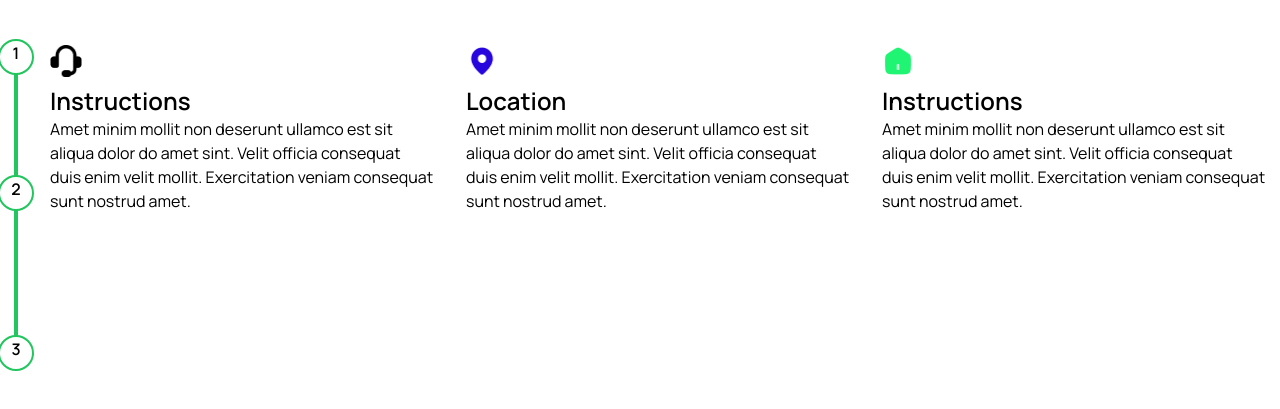
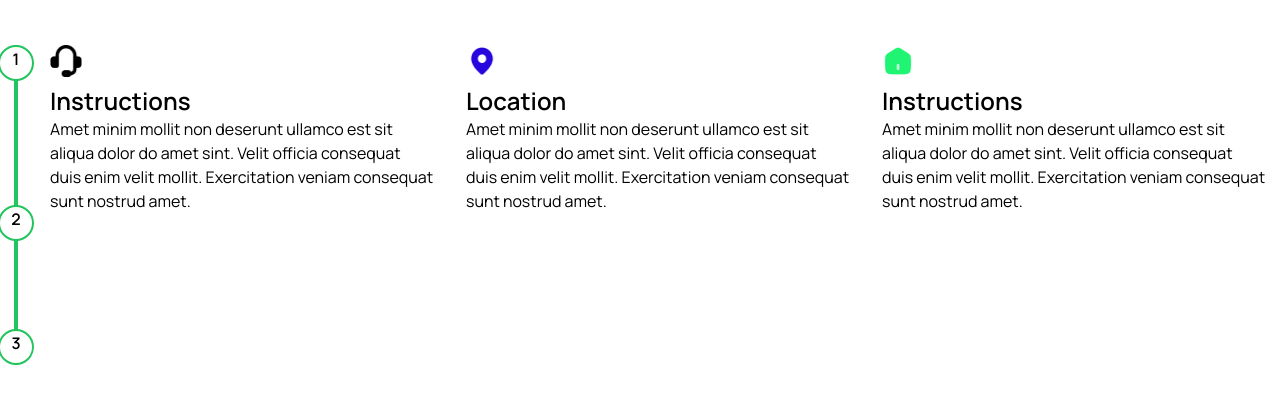
Before and after one commit to saddam-khan-dev/Figma-Design-Tailwind, a website built with Vite: page Home.html in a window 1280 px wide. Shown: the part 915-1324 px from the top of the page. Built offline with nearby package versions, Linux system fonts and the light colour scheme.

Commit message:
changes in timeline

```diff
--- a/Home.html
+++ b/Home.html
@@ -94,14 +94,14 @@
                 <h1 class="text-4xl font-bold">We follow great process in 3 steps</h1>
             </div>
             <div class="flex justify-center align-middle my-8">
-            <div class="flex align-middle justify-center relative border-2 border-green-500 h-80 ">
-                <div class="absolute top-0 -mt-2">
+            <div class="flex align-middle justify-center text-center relative border-2 border-green-500 h-80 ">
+                <div class="absolute top-0 -mt-[2px]">
                 <p class="flex justify-center font-bold  bg-white h-9 w-9 border-2 border-green-500 rounded-full">1</p>
             </div>
-            <div class="absolute top-32 ">
+            <div class="absolute top-1/2 ">
                 <p class="flex justify-center font-bold bg-white h-9 w-9 border-2 border-green-500 rounded-full">2</p>
             </div>
-            <div class="absolute bottom-0 -mb-2 ">
+            <div class="absolute bottom-0 -mb-[2px] ">
                 <p class="flex justify-center font-bold bg-white h-9 w-9 border-2 border-green-500 rounded-full">3</p>
             </div>
             </div>
```
